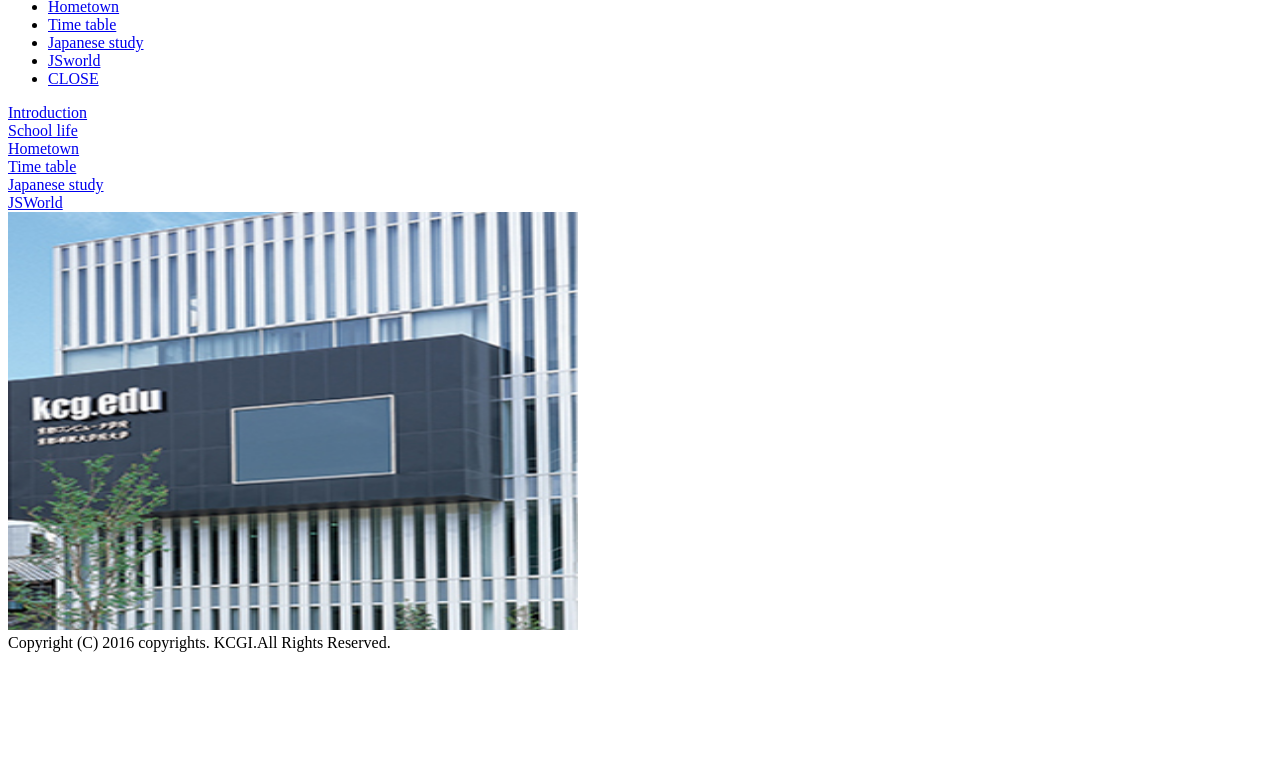
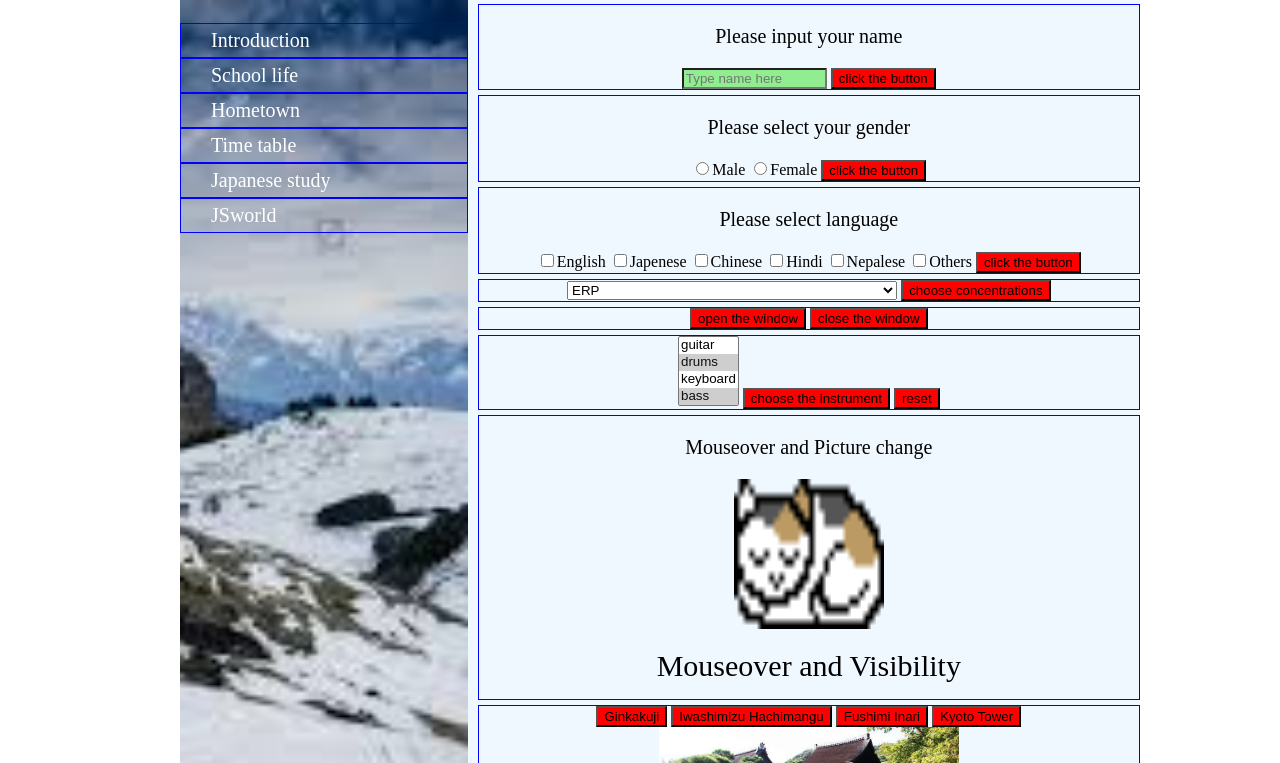
Before and after one commit to maharjansuraj/javascript, a plain HTML site: page index.html in a window 1280 px wide. Shown: the part 118-881 px from the top of the page. Before the commit the page ends 800 px from the top, so only its background shows below. Drawn offline with Linux system fonts and the light colour scheme.

Commit message:
Update index.html

```diff
--- a/index.html
+++ b/index.html
@@ -3,46 +3,171 @@
 <head>
 <meta charset="UTF-8">
 <meta name="viewport" content="width=device-width,initial-scale=1.0">
-		<title>My webpage</title>
-		<link rel="stylesheet" media="(min-width: 640px)" href="all_pc.css">
-		<link rel="stylesheet" media="(max-width: 640px)" href="all_smp.css">
+<link rel="stylesheet"  href="jsworld.css" type="text/css">
+<link rel="stylesheet" href="responsive.css" type="text/css">
+<title>My Javascript Page</title>
+
 </head>
-
-	<body style="background-image:url(bg050.gif);">
-		<div class="pagebody">
-
+<body>
+  <div id="main">
   <header>
-				<a href="#open"><img src="img/1.png" class="tophidden" align="right"></a>
-				<h1>Welcome to My Website</h1>
+    <h1 id="first"> Java<span style="color:red">Script</span> World</h1>
+    <nav>
       <ul>
-					<div id="open">
         <li class="topinline"><a href="index.html">Introduction</a></li>
         <li class="topinline"><a href="schoollife.html">School life</a></li>
         <li class="topinline"><a href="hometown.html">Hometown</a></li>
         <li class="topinline"><a href="timetable.html">Time table</a></li>
-						<li class="topinline" style="width:140px;;"><a href="Japanese.html">Japanese study</a></li>
+        <li class="topinline"><a href="Japanese.html">Japanese study</a></li>
         <li class="topinline"><a href="jsworld.html">JSworld</a></li>
-						<li class="tophidden"><a href="#pagebody">CLOSE</a></li>
+      </ul>
+    </nav>
+  </header>
+    <div class="main-body">
+      <div class="navigation-bar">
+        <ul>
+          <li class="topinline"><a href="index.html">Introduction</a></li>
+          <li class="topinline"><a href="schoollife.html">School life</a></li>
+          <li class="topinline"><a href="hometown.html">Hometown</a></li>
+          <li class="topinline"><a href="timetable.html">Time table</a></li>
+          <li class="topinline"><a href="Japanese.html">Japanese study</a></li>
+          <li class="topinline"><a href="jsworld.html">JSworld</a></li>
+        </ul>
       </div>
-				</ul>
-			</header>
+      <div class="main-content">
+        <div class="form1">
+        <p class="font">Please input your name</p>
+        <form name="form1" method="post">
+					<input class="text" placeholder="Type name here" type="text" name="username" size="15">
+					<input class="button1" type="button" value="click the button" onclick="alert('Hello, Mr/Ms '+document.form1.username.value)"/>
+				</form>
+      </div>
+      <div class="form1">
+				<form name="form2" method="post">
+					<p class="font">Please select your gender</p>
+					<input type="radio" name="gender" value="Male"/>Male
+					<input type="radio" name="gender" value="Female"/>Female
+					<input class="button1" type="button" value="click the button" onclick="chooseGender()"/>
+				</form>
+      </div>
+      <div class="form1">
+				<form name="form3" method="post">
+					<p class="font"> Please select language</p>
+					<input type="checkbox" name="language" value="English"/>English
+					<input type="checkbox" name="language" value="Japanese"/>Japenese
+					<input type="checkbox" name="language" value="Chinese"/>Chinese
+					<input type="checkbox" name="language" value="Hindi"/>Hindi
+          <input type="checkbox" name="language" value="Nepalese">Nepalese
+					<input type="checkbox" name="language" value="Others"/>Others
+					<input class="button1" type="button" value="click the button" onclick="chooseLanguage()"/>
+				</form>
+      </div>
+      <div class="form1">
+				<form name="form4" method="post">
+					<select class="multiple-opt" name="concentrations">
+						<option value="ERP"/>ERP
+						<option value="Web Programming"/>Web Programming
+						<option value="IT Enterpreneurship"/>IT Enterpreneurship
+						<option value="Networking & System Administration"/> Networking & System Administration
+						<option value="IT Anime & Manga"/> IT Anime & Manga
+						<option value="IT Tourism"/> IT Tourism
+						<option value="General IT"/>General IT
+					</select>
+					<input class="button1" type="button" value="choose concentrations" onclick="chooseConcentrations()"/>
+        </form>
+      </div>
+      <div class="form1">
+        <form>
+					<input class="button1" type="button" value="open the window" onclick="openWindow()" />
+					<input class="button1" type="button" value="close the window" onclick="closeWindow()"/>
+        </form>
+      </div>
+      <div class="form1">
 
-			<div class="maincontent">
-				<div class="submenu">
-					<div class="submenubody"><a href="index.html">Introduction</a></div>
-					<div class="submenubody"><a href="schoollife.html">School life</a></div>
-					<div class="submenubody"><a href="hometown.html">Hometown</a></div>
-					<div class="submenubody"><a href="timetable.html">Time table</a></div>
-					<div class="submenubody"><a href="Japanese.html">Japanese study</a></div>
-					<div class="submenubody"><a href="js4.html">JSWorld</a></div>
+        <form name="form5" action="5_6.html" method="get">
+
+      		<select name="instruments" multiple="multiple">
+      	<option value="guitar">guitar</option>
+      	<option value="drums" selected>drums</option>
+      	<option value="keyboard">keyboard</option>
+      	<option value="bass" selected>bass</option>
+         </select>
+      	 <input class="button1" type="button" value="choose the instrument" onclick="chooseInstrument()"/>
+      	 <input class="button1" type="reset" value="reset" />
+       </form>
+     </div>
+<div class="form1">
+<p class="font"> Mouseover and Picture change</p>
+	<img id="s2" onmouseover="this.src='img/5.gif'" onmouseout="this.src='img/4.gif'" onclick="this.src='img/bg050.gif'" src="img/4.gif" width="150px" height="150px"/><br/>
+	<p><span id="s3" onclick=s3.style.visibility="hidden" onmouseover=s3.style.visibility="hidden" onmouseout=s3.style.visibility="visible">Mouseover and Visibility</span></p>
+</div>
+<div class="form1">
+<button onclick="document.getElementById('image').src='img/ginkakuji.jpg'">Ginkakuji</button>
+<button onclick="document.getElementById('image').src='img/iwashimizu.jpg'">Iwashimizu Hachimangu</button>
+<button onclick="document.getElementById('image').src='img/fushimi.jpg'">Fushimi Inari</button>
+<button onclick="document.getElementById('image').src='img/kyototower.jpeg'">Kyoto Tower</button></br>
+<img id="image" src="img/ginkakuji.jpg"/>
 </div>
 
-				<div class="content">
-					<a href="hobby.html"><img src="img/100.jpg" width="570" height="418"></a>
+
       </div>
     </div>
+    <footer> &copy; Maharjan Suraj 2020</footer>
+  </div>
+<script>
+var w = null;
+// Open a window
+function openWindow(){
+	w = open("http://www.kcg.edu", "KCGI", "width=600px, height=500");
+}
+// Close the window which is open.
+function closeWindow(){
+	if(w){
+		w.close();
+		w = null;
+	}
+}
+function chooseLanguage(form3){
+	for(var i=0; i<document.form3.language.length;i++){
+		if(document.form3.language[i].checked){
+			alert(document.form3.language[i].value);
+		}
+	}
+}
 
-		<footer>Copyright (C) 2016 copyrights. KCGI.All Rights Reserved.</footer>
-	</div>
+function chooseConcentrations(form4){
+	for(var i=0; i<document.form4.concentrations.options.length;i++){
+    if(document.form4.concentrations.options[i].selected){
+      alert(document.form4.concentrations.options[i].text);
+      return;
+    }
+  }
+}
+
+function chooseGender(form2){
+	for(var i=0;i<document.form2.gender.length;i++){
+		if(document.form2.gender[i].checked){
+			alert(document.form2.gender[i].value);
+		}
+	}
+}
+
+function chooseInstrument(form5){
+	var choice="";
+	for(var i=0; i<document.form5.instruments.options.length;i++){
+		if(document.form5.instruments.options[i].selected){
+			if(choice!=""){
+				choice=choice+",";
+			}
+			choice=choice+document.form5.instruments.options[i].text;
+		}
+	}
+	alert(choice);
+}
+
+
+
+</script>
+
 </body>
 </html>
```
Lines whose indentation alone changed are shown as unchanged.
